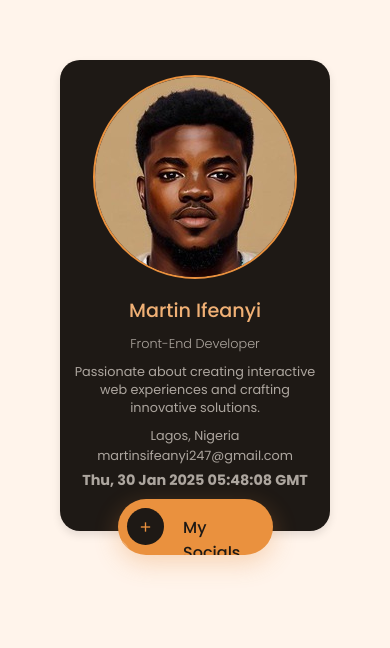
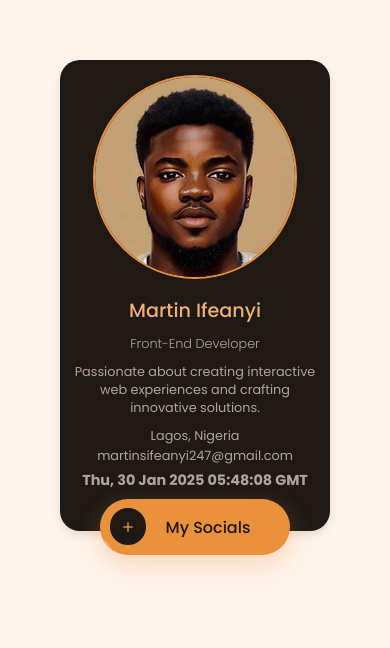
Before and after one commit to elmars-hub/HNG-Profile-Card, a plain HTML site: page index.html in a window 390 px wide. Shown: the part 127-775 px from the top of the page. Drawn offline with nearby package versions, Linux system fonts and the light colour scheme.

Commit message:
link update

```diff
--- a/style.css
+++ b/style.css
@@ -251,7 +251,7 @@ a {
 
   .card__social {
     position: absolute;
-    width: 155px;
+    width: 190px;
     bottom: -1.5rem;
   }
 
```
